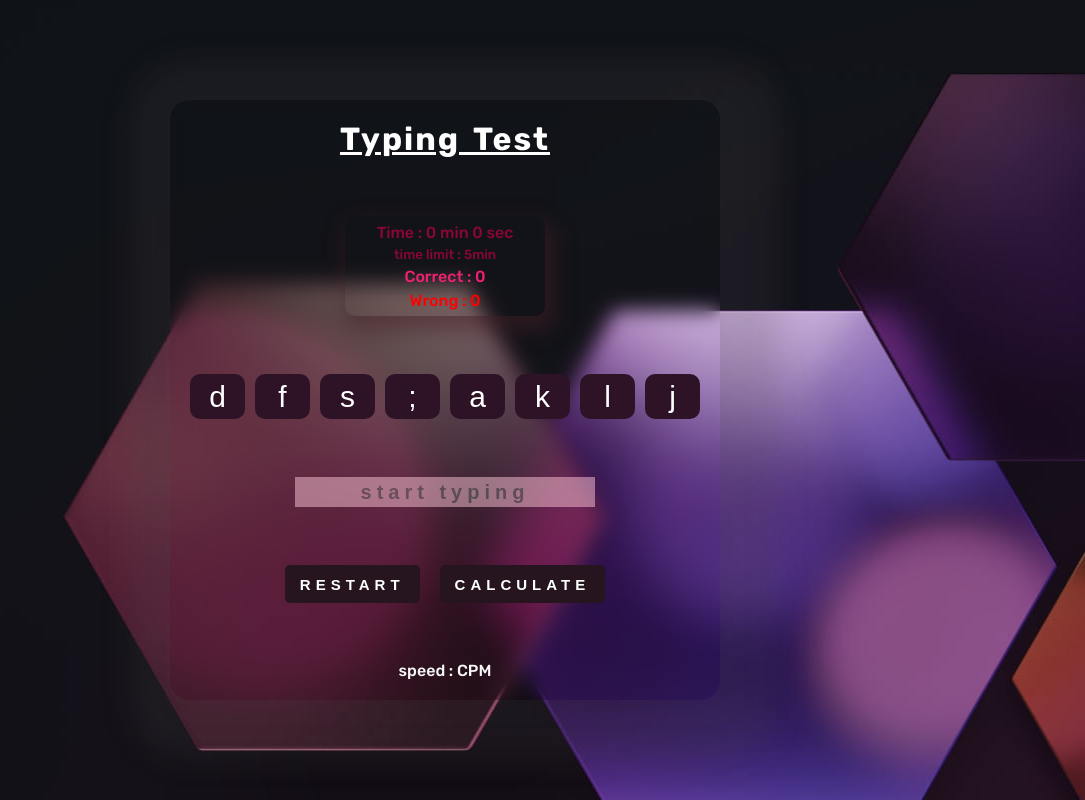
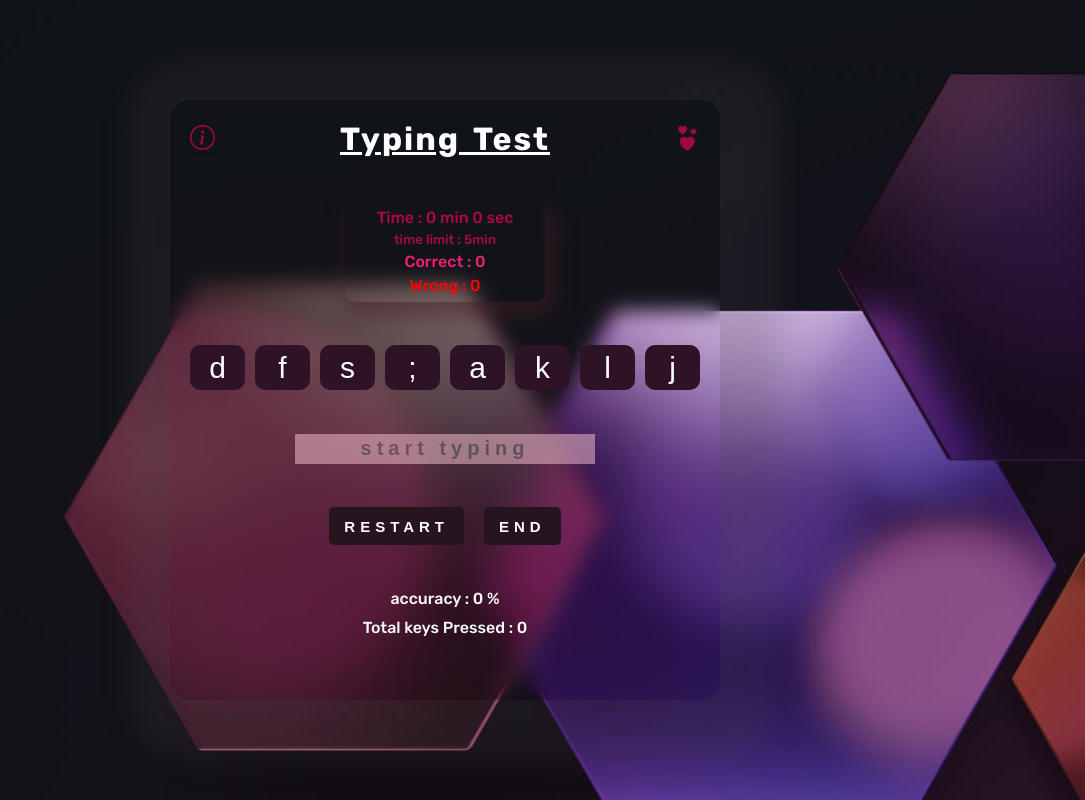
Before and after one commit to JatinSc/typing_test_app, a React (Vite) app: page / in a window 1280 px wide. Shown: the whole page, without its empty margins (195-1280 px from the left). Built offline with nearby package versions, Linux system fonts and the light colour scheme.

Commit message:
minor changes

```diff
--- a/package.json
+++ b/package.json
@@ -10,7 +10,9 @@
     "preview": "vite preview"
   },
   "dependencies": {
+    "bootstrap": "^5.3.0",
     "react": "^18.2.0",
+    "react-bootstrap": "^2.7.4",
     "react-dom": "^18.2.0"
   },
   "devDependencies": {
--- a/src/App.css
+++ b/src/App.css
@@ -1,4 +1,7 @@
 @import url('https://fonts.googleapis.com/css2?family=Rubik:wght@300;400;500;600;700;800;900&display=swap');
+
+
+@import url("https://cdn.jsdelivr.net/npm/bootstrap-icons@1.10.5/font/bootstrap-icons.css");
 
 
 * {
@@ -19,7 +22,19 @@ body {
   /* background: rgb(0,151,255);
   background: linear-gradient(0deg, rgba(0,151,255,0.7512254901960784) 18%, rgba(244,154,69,0.8703703703703703) 92%); */
 }
-
+.head{
+  width: 100%;
+  display: flex;
+  justify-content: space-between;
+  align-items: center;
+  flex-direction: row;
+  gap: 20px;
+}
+i{
+  font-size: 25px;
+  color: #9f0842;
+  cursor: pointer;
+}
 .container {
   width: min(70ch, 100% -4rem);
   margin-inline: auto;
@@ -41,6 +56,7 @@ h1 {
   text-transform: capitalize;
   letter-spacing: 2px;
   word-spacing: 5px;
+  text-align: center;
 }
 
 .keys {
@@ -140,7 +156,7 @@ input:hover{
 
 .header {
   text-align: center;
-  color: rgb(137, 6, 54);
+  color: rgb(171, 9, 69);
   font-weight: 500;
   gap: 5px;
   /* background-color: white; */
@@ -156,10 +172,39 @@ input:hover{
 
 .results {
   display: flex;
-  flex-direction: row;
+  flex-direction: column;
+
   gap: 10px;
   justify-content: center;
   align-items: center;
   font-weight: 500;
   color: #f8f8f8;
 }
+
+/* Tooltip container */
+.tooltip {
+  position: relative;
+  display: inline-block;
+  border-bottom: 1px dotted black; /* If you want dots under the hoverable text */
+}
+
+/* Tooltip text */
+.tooltip .tooltiptext {
+  visibility: hidden;
+  width: 120px;
+  background-color: rgb(44, 44, 44);
+  color: #ff0059;
+  text-align: center;
+  padding: 5px 0;
+  border-radius: 6px;
+ border: 1px solid rgb(218, 28, 59);
+  /* Position the tooltip text - see examples below! */
+  position: absolute;
+  margin-top: 35px;
+  z-index: 1;
+}
+
+/* Show the tooltip text when you mouse over the tooltip container */
+.tooltip:hover .tooltiptext {
+  visibility: visible;
+}
--- a/src/App.jsx
+++ b/src/App.jsx
@@ -1,5 +1,6 @@
 import React, { useState, useEffect } from "react";
 import "./App.css";
+import Alert from "react-bootstrap/Alert";
 
 const App = () => {
   const [key, setKey] = useState(
@@ -8,15 +9,14 @@ const App = () => {
   const [buttonState, setButtonState] = useState(
     Array(key.length).fill("default")
   );
+  const [show, setShow] = useState(true);
+  const [isPause, setIsPause] = useState(false);
   const [enterKey, setEnterKey] = useState();
   const [correct, setCorrect] = useState(0);
   const [wrong, setWrong] = useState(0);
   const [index, setIndex] = useState(0);
   const [time, setTime] = useState({ min: 0, sec: 0 });
   const [startTime, setStartTime] = useState(false);
-  const [speed, setSpeed] = useState(0);
-  const [isRestarted, setIsRestarted] = useState(false);
-
 
   const checkCharacters = (alphabets) => {
     setEnterKey(alphabets);
@@ -39,7 +39,7 @@ const App = () => {
         setEnterKey("");
         setButtonState(Array(key.length).fill("default"));
         setIndex(0);
-      }, 500);
+      }, 300);
     }
     setIndex((prev) => prev + 1);
     // console.log(word.split("")[word.length - 1]);
@@ -59,7 +59,7 @@ const App = () => {
           }
 
           if (updatedMin === 5) {
-            setSpeed(Math.round(correct / 5 / (prevTime.sec / 60)));
+            endTest();
             clearInterval(interval);
           }
           return { min: updatedMin, sec: updatedSec };
@@ -76,26 +76,46 @@ const App = () => {
     setEnterKey("");
     setButtonState(Array(key.length).fill("default"));
     setIndex(0);
-    const totalSeconds = time.min * 60 + time.sec;
-    const speed = Math.round((correct/ 5 / totalSeconds) * 60); // Calculate typing speed in characters per minute (CPM)
-    setSpeed(speed);
     setTime({ min: 0, sec: 0 });
   };
 
-  const restartTest = () =>{
+  const restartTest = () => {
     setStartTime(false);
     setKey(key.sort(() => 0.5 - Math.random()));
     setEnterKey("");
     setButtonState(Array(key.length).fill("default"));
     setIndex(0);
     setTime({ min: 0, sec: 0 });
-    setSpeed(0);
     setCorrect(0);
     setWrong(0);
-  }
+  };
   return (
     <main className="container">
-      <h1>Typing Test</h1>
+      <div className="head">
+        <div class="tooltip">
+          <span class="tooltiptext">Case sensitive</span>
+          <i className="bi bi-info-circle"></i>
+        </div>
+
+        <h1>Typing Test</h1>
+        {time.sec <= 0 ? (
+          <i class="bi bi-hearts"></i>
+        ) : isPause ? (
+          <i
+            class="bi bi-caret-right-square"
+            onClick={() => {
+              setIsPause(false), setStartTime(true);
+            }}
+          ></i>
+        ) : (
+          <i
+            class="bi bi-pause-circle"
+            onClick={() => {
+              setIsPause(true), setStartTime(false);
+            }}
+          ></i>
+        )}
+      </div>
       <div className="header">
         <p>{`Time : ${time.min} min  ${time.sec} sec`}</p>
         <small>{"time limit : 5min"}</small>
@@ -114,16 +134,27 @@ const App = () => {
         onChange={(e) => checkCharacters(e.target.value)}
         value={enterKey}
       ></input>
-      <div style={{display:"flex",gap:"20px"}}>
-      <button className="button" onClick={() => restartTest()}>
-        Restart
-      </button>
-      <button className="button" disabled={time.sec<=0} onClick={() => endTest()}>
-        Calculate
-      </button>
+      <div style={{ display: "flex", gap: "20px" }}>
+        <button className="button" onClick={() => restartTest()}>
+          Restart
+        </button>
+        <button
+          className="button"
+          disabled={time.sec <= 0}
+          onClick={() => endTest()}
+        >
+          End
+        </button>
       </div>
       <div className="results">
-        {speed > 0 ? <p>speed : {speed} CPM</p>:<p>speed : CPM</p>}</div>
+        <p>{`accuracy : ${
+          correct + wrong > 1
+            ? ((correct / (correct + wrong)) * 100).toFixed(2)
+            : "0"
+        } %`}</p>
+        <p>{`Total keys Pressed : ${correct+wrong}`}</p>
+      </div>
+      <div></div>
     </main>
   );
 };
```
Also changed, not shown: 1 other file (tests, documents, lock files or other folders).
